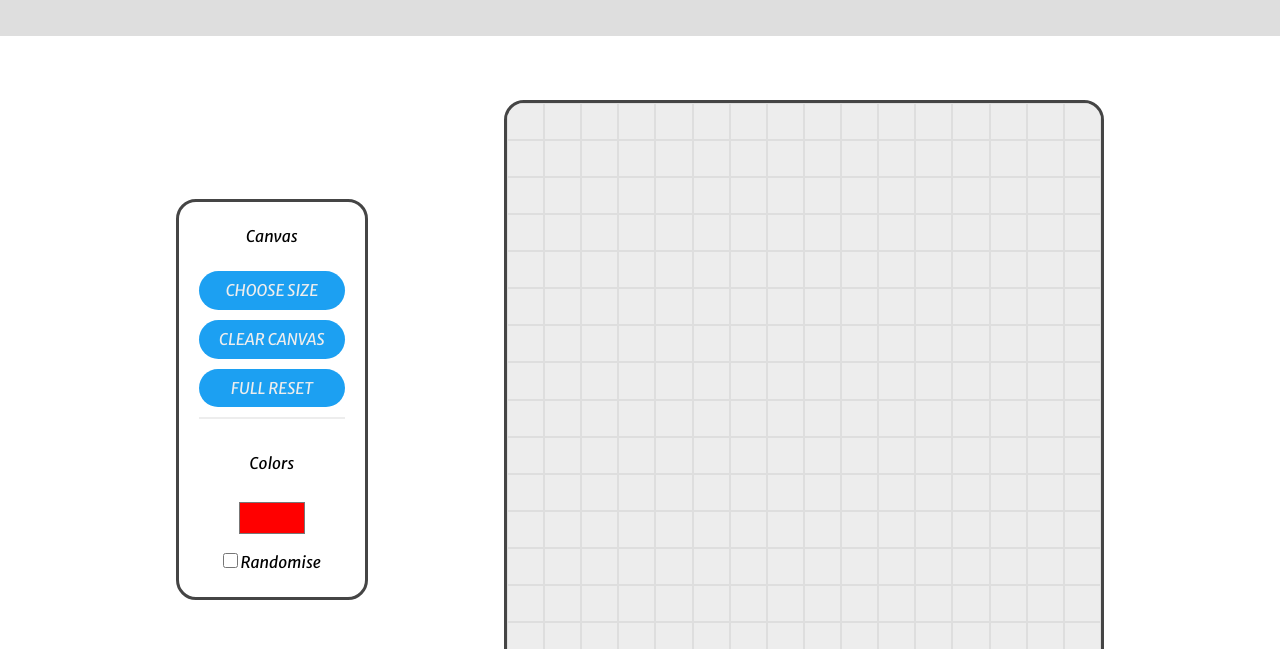
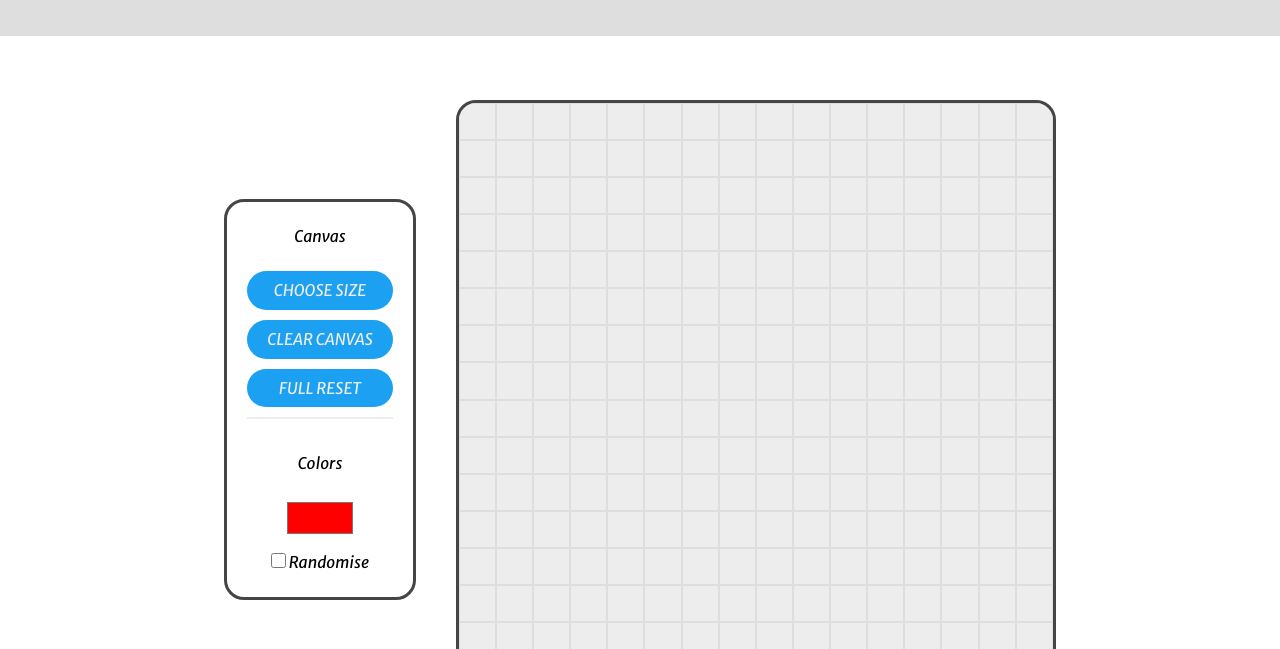
Before and after one commit to Sen-Nyin/odin-etchasketch, a plain HTML site: page index.html in a window 1280 px wide. Shown: the part 151-800 px from the top of the page. Drawn offline with Linux system fonts and the light colour scheme.

Commit message:
alignment adjustments

```diff
--- a/sass/base/_layout.scss
+++ b/sass/base/_layout.scss
@@ -14,6 +14,8 @@
   gap: 4rem;
   padding: var(--pd-main);
   margin-block: auto;
+  margin-inline: auto;
+  width: max-content;
   &__grid {
     grid-area: grid;
     display: grid;
```
Also changed, not shown: css/main.css, 1 other file.
